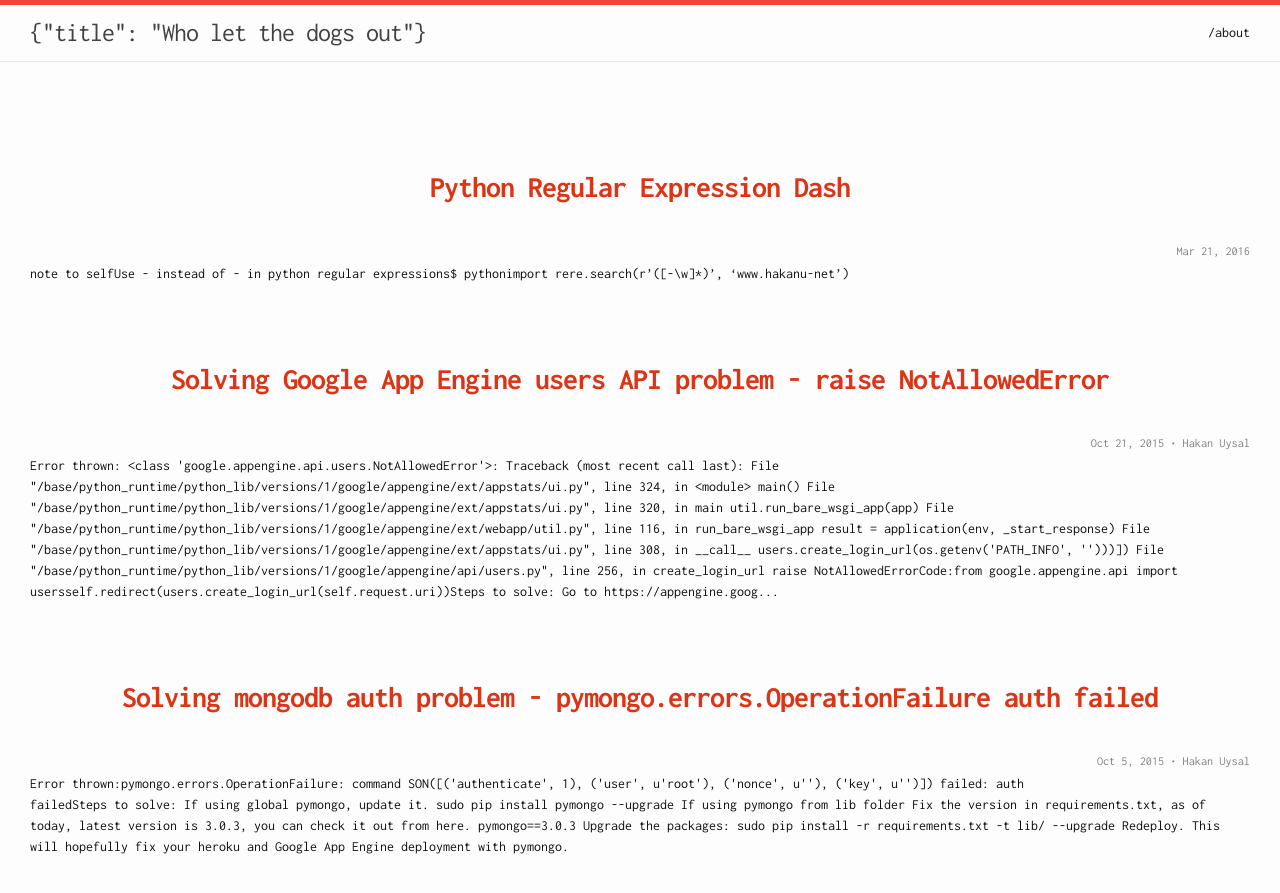
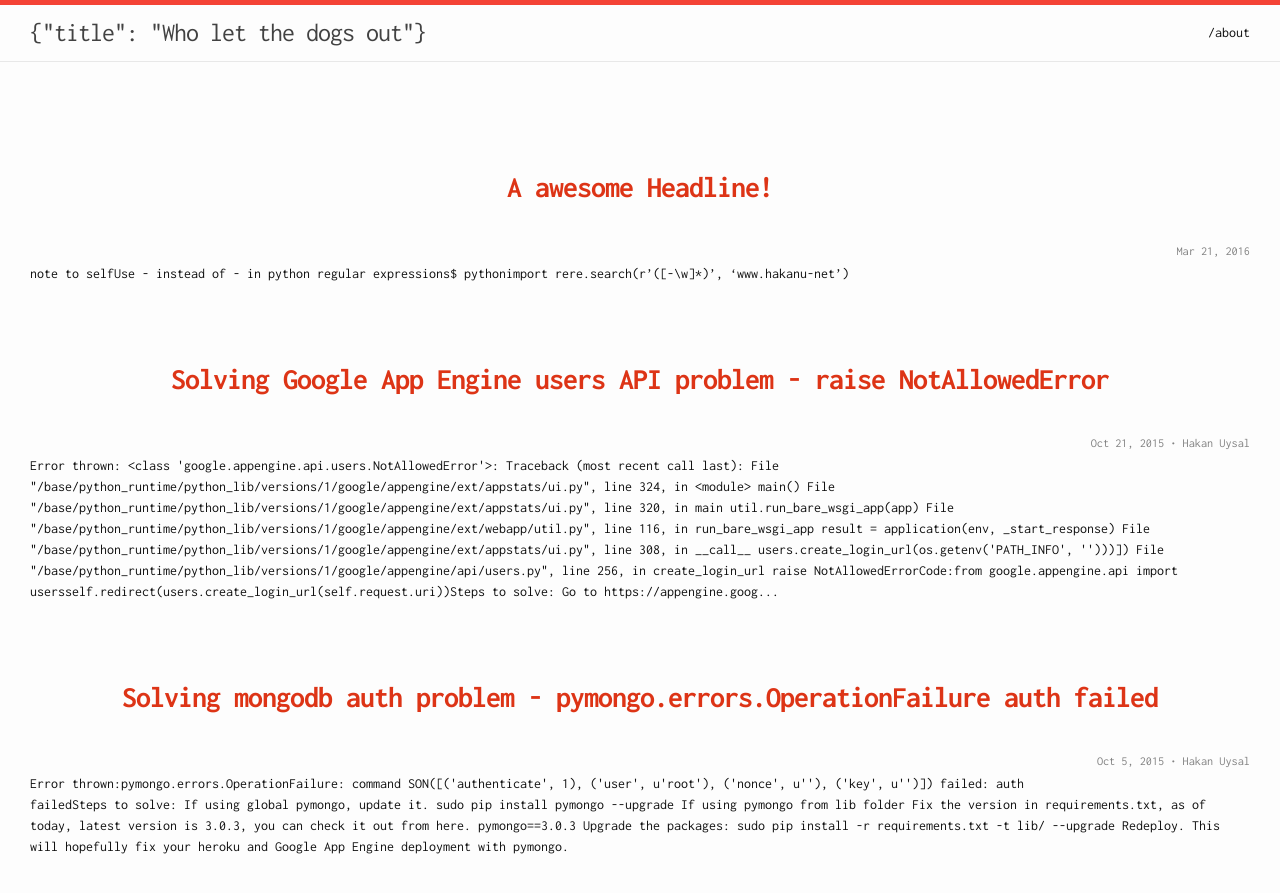
Before and after one commit to hakanu/blog, a Jekyll site: the page built from index.html, in a window 1280 px wide and 900 px high. Shown: the top 893 px of the window. Built offline with Jekyll 4.4.1, drawn with Linux system fonts in a browser that asks for light colours; the list of posts is cut into pages by our own code.

Commit message:
Updated 2016-03-21-python-regular-expression-dash.md

```diff
--- a/_posts/2016-03-21-python-regular-expression-dash.md
+++ b/_posts/2016-03-21-python-regular-expression-dash.md
@@ -1,6 +1,10 @@
 ---
 published: true
+layout: post
+category: python
+title: "A awesome Headline!"
 ---
+
 
 
 ### note to self
```
